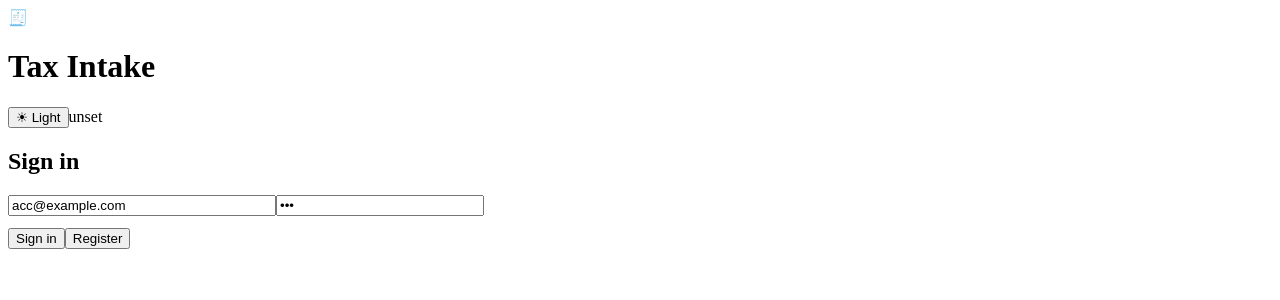
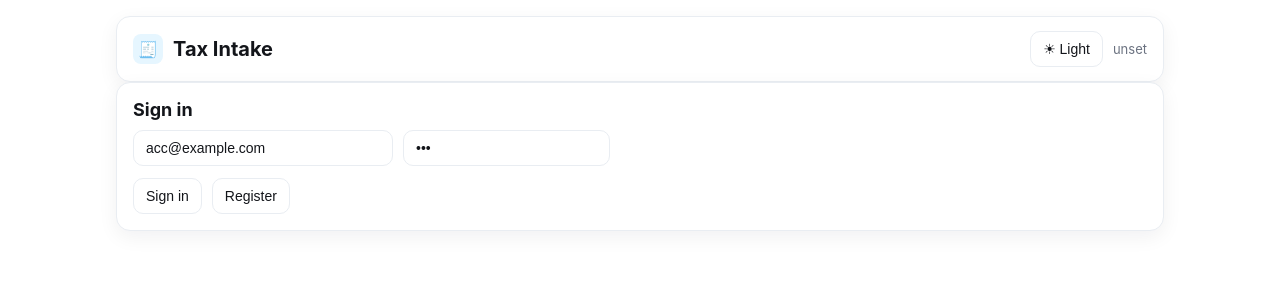
Before and after one commit to AlexeySorochenko/tax-i-ui, a React (Vite) app: page / in a window 1280 px wide. Shown: the top 300 px of the page. Built offline with nearby package versions, Linux system fonts and the light colour scheme; no server answers; the HTML template or start-up script is replaced by a standard one.

Commit message:
Update styles.css

```diff
--- a/src/styles.css
+++ b/src/styles.css
@@ -1,3 +1,113 @@
+:root {
+  --bg: #ffffff;
+  --text: #13151a;
+  --muted: #6b7280;
+  --brand: #0ea5e9;
+  --brand-weak: #e6f6ff;
+  --border: #e9edf2;
+  --card: #ffffff;
+  --ok: #16a34a;
+  --warn: #b45309;
+  --err: #ef4444;
+
+  --radius: 14px;
+  --shadow: 0 6px 20px rgba(15, 23, 42, 0.06);
+  --trans: 180ms ease;
+}
+
+.dark {
+  --bg: #0b0f14;
+  --text: #e5e7eb;
+  --muted: #9ca3af;
+  --brand: #38bdf8;
+  --brand-weak: #0b2736;
+  --border: #1f2937;
+  --card: #0f141a;
+  --ok: #22c55e;
+  --warn: #f59e0b;
+  --err: #f87171;
+  --shadow: 0 10px 28px rgba(0,0,0,0.35);
+}
+
+*{box-sizing:border-box}
+html,body,#root{height:100%}
+body{
+  margin:0;
+  font-family: Inter, system-ui, -apple-system, Segoe UI, Roboto, Arial, sans-serif;
+  color:var(--text); background:var(--bg);
+  transition: background var(--trans), color var(--trans);
+}
+
+.app{max-width:1080px;margin:0 auto;padding:16px}
+.topbar{
+  display:flex;align-items:center;justify-content:space-between;
+  padding:14px 16px;border:1px solid var(--border);border-radius:var(--radius);
+  background:var(--card);box-shadow:var(--shadow)
+}
+.brand{display:flex;align-items:center;gap:10px}
+.logo{width:30px;height:30px;display:grid;place-items:center;border-radius:8px;background:var(--brand-weak);color:var(--brand);font-weight:700}
+
+h1{font-size:20px;line-height:1.2;margin:0}
+h2{font-size:18px;line-height:1.25;margin:0 0 8px 0}
+h3{font-size:16px;line-height:1.3;margin:0 0 6px 0;color:var(--text)}
+h4{font-size:14px;line-height:1.3;margin:0 0 4px 0;color:var(--muted);text-transform:uppercase;letter-spacing:.04em}
+
+.grid{display:grid;gap:14px;margin-top:14px}
+.card{
+  background:var(--card);border:1px solid var(--border);
+  border-radius:var(--radius);padding:16px;box-shadow:var(--shadow);
+  transition: background var(--trans), border-color var(--trans), box-shadow var(--trans);
+}
+.section{margin-top:12px}
+
+.row{display:flex;align-items:center;gap:10px}
+.spread{justify-content:space-between}
+
+button,input,select{
+  border:1px solid var(--border);background:#fff;color:var(--text);
+  padding:9px 12px;border-radius:10px;transition: all var(--trans);
+  font-size:14px;
+}
+.dark button,.dark input,.dark select{background:#0b1117}
+button:hover{transform:translateY(-1px);box-shadow:var(--shadow)}
+button.secondary{background:transparent}
+button.primary{background:var(--brand);color:#fff;border-color:var(--brand)}
+button.ghost{background:transparent;border-color:transparent}
+
+input::placeholder{color:#9aa3af}
+input.invalid{border-color:var(--err);outline-color:var(--err)}
+
+.badge{
+  padding:4px 8px;border-radius:999px;font-size:12px;
+  background:var(--brand-weak);color:var(--brand)
+}
+.badge.ok{background:rgba(22,163,74,.12);color:var(--ok)}
+.badge.warn{background:rgba(245,158,11,.14);color:var(--warn)}
+.badge.err{background:rgba(239,68,68,.14);color:var(--err)}
+
+.note{color:var(--muted);font-size:13px}
+.alert{
+  padding:10px 12px;border:1px solid var(--err);color:var(--err);
+  border-radius:10px;background:rgba(239,68,68,.06)
+}
+
+table{width:100%;border-collapse:collapse}
+th,td{text-align:left;padding:10px 8px;border-bottom:1px solid var(--border)}
+th{font-size:12px;letter-spacing:.03em;text-transform:uppercase;color:var(--muted)}
+
+.kv{display:grid;grid-template-columns:180px 1fr;gap:6px 12px}
+.k{color:var(--muted)}
+
+.tabbar{display:flex;gap:8px}
+.tabbar .active{background:var(--brand);color:#fff;border-color:var(--brand)}
+
+.hero{padding:14px;border:1px dashed var(--border);border-radius:var(--radius);
+  background:linear-gradient(180deg,var(--brand-weak),transparent 60%)}
+.tilegrid{display:grid;grid-template-columns:repeat(2,minmax(0,1fr));gap:12px}
+.tile{padding:14px;border:1px solid var(--border);border-radius:14px;background:var(--card);display:flex;align-items:center;justify-content:space-between}
+
+.rightChip{margin-left:auto}
+
 /* === Progress bar (for ExpenseWizard) === */
 .progress{
   height: 10px;
@@ -53,7 +163,7 @@ label.secondary input[type="file"]{
   display: none;
 }
 
-/* === Small helper pills (used for inline hints/errors if needed) === */
+/* === Small helper pills (inline hints/errors) === */
 .pill{
   display: inline-block;
   padding: 4px 8px;
@@ -65,7 +175,7 @@ label.secondary input[type="file"]{
 .pill.err{ background: rgba(239,68,68,.14); color: var(--err); }
 .pill.ok{  background: rgba(22,163,74,.12);  color: var(--ok);  }
 
-/* === Input adornments (used in wizard quick-add buttons) === */
+/* === Input adornments (wizard quick-add buttons) === */
 input[inputmode="decimal"], input[type="text"], input[type="number"]{
   line-height: 1.1;
 }
@@ -76,7 +186,7 @@ input[inputmode="decimal"], input[type="text"], input[type="number"]{
   border: 1px solid var(--border);
 }
 
-/* === Hover for table rows (nice, but very subtle) === */
+/* === Subtle row hover in tables === */
 tbody tr:hover{
   background: rgba(0,0,0,.02);
 }
```
